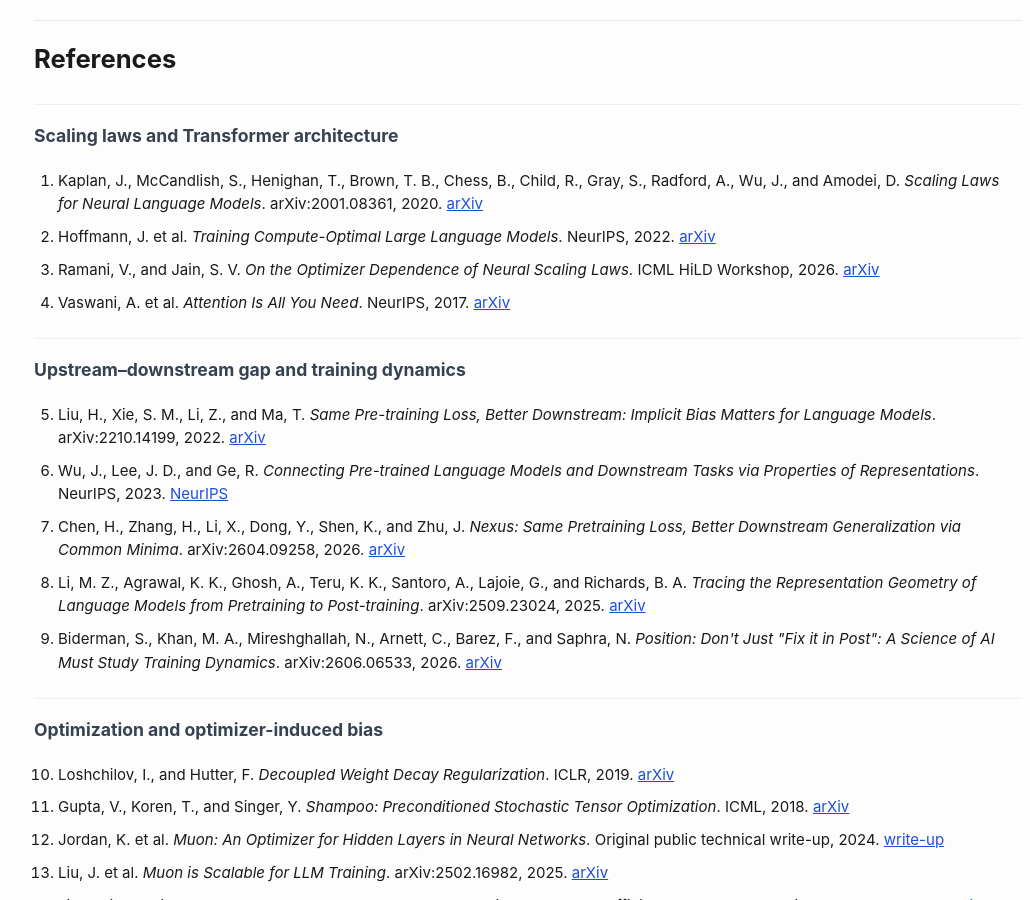
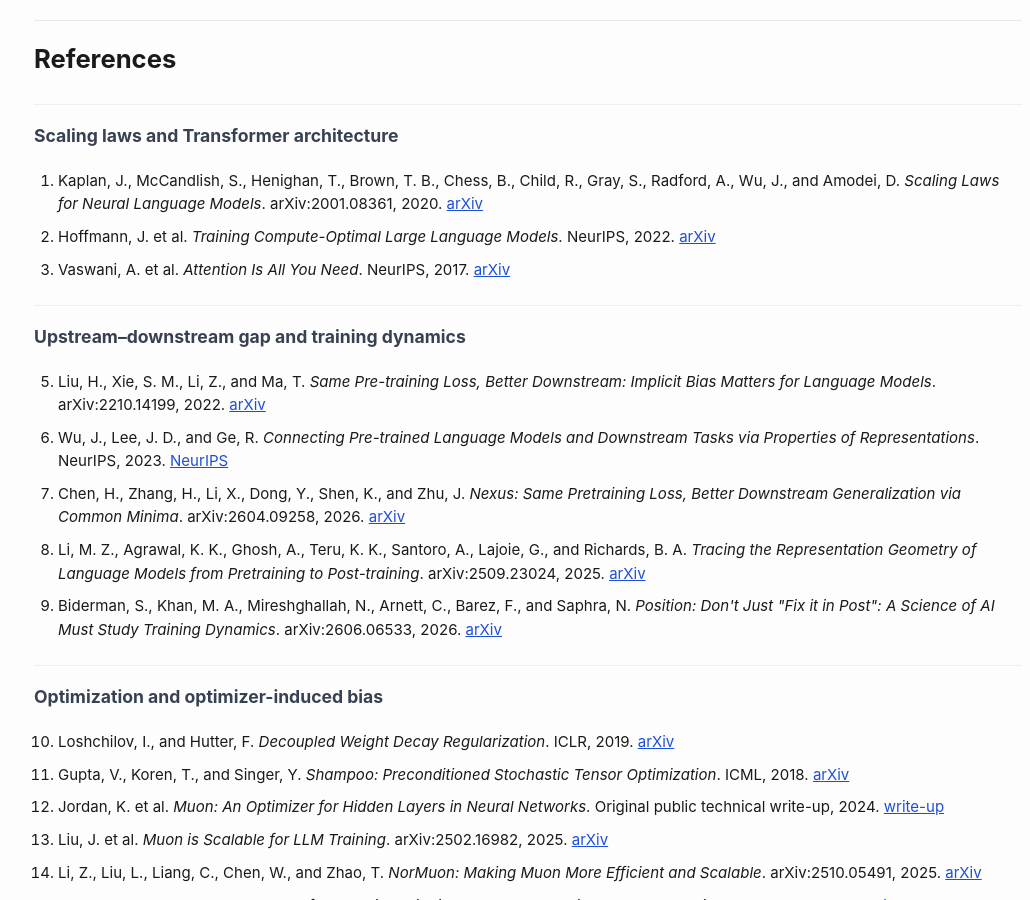
Before and after one commit to optimizer-scaling-laws/optimizer-scaling-laws.github.io, a Jekyll site: the page built from _posts/2026-06-18-architecture-creates-capacity-optimizers-realize-it.md, in a window 1280 px wide and 900 px high, scrolled down 17107 px. Shown: the whole window, without its empty margins (112-1142 px from the left). Built offline with Jekyll 4.4.1, drawn with Linux system fonts in a browser that asks for light colours.

Commit message:
Updated reference

```diff
--- a/_posts/2026-06-18-architecture-creates-capacity-optimizers-realize-it.md
+++ b/_posts/2026-06-18-architecture-creates-capacity-optimizers-realize-it.md
@@ -569,7 +569,6 @@
 <ol class="references-list">
   <li>Kaplan, J., McCandlish, S., Henighan, T., Brown, T. B., Chess, B., Child, R., Gray, S., Radford, A., Wu, J., and Amodei, D. <em>Scaling Laws for Neural Language Models</em>. arXiv:2001.08361, 2020. <a href="https://arxiv.org/abs/2001.08361" target="_blank" rel="noopener noreferrer">arXiv</a></li>
   <li>Hoffmann, J. et al. <em>Training Compute-Optimal Large Language Models</em>. NeurIPS, 2022. <a href="https://arxiv.org/abs/2203.15556" target="_blank" rel="noopener noreferrer">arXiv</a></li>
-  <li>Ramani, V., and Jain, S. V. <em>On the Optimizer Dependence of Neural Scaling Laws</em>. ICML HiLD Workshop, 2026. <a href="https://arxiv.org/abs/2605.29387" target="_blank" rel="noopener noreferrer">arXiv</a></li>
   <li>Vaswani, A. et al. <em>Attention Is All You Need</em>. NeurIPS, 2017. <a href="https://arxiv.org/abs/1706.03762" target="_blank" rel="noopener noreferrer">arXiv</a></li>
 </ol>
 
```
